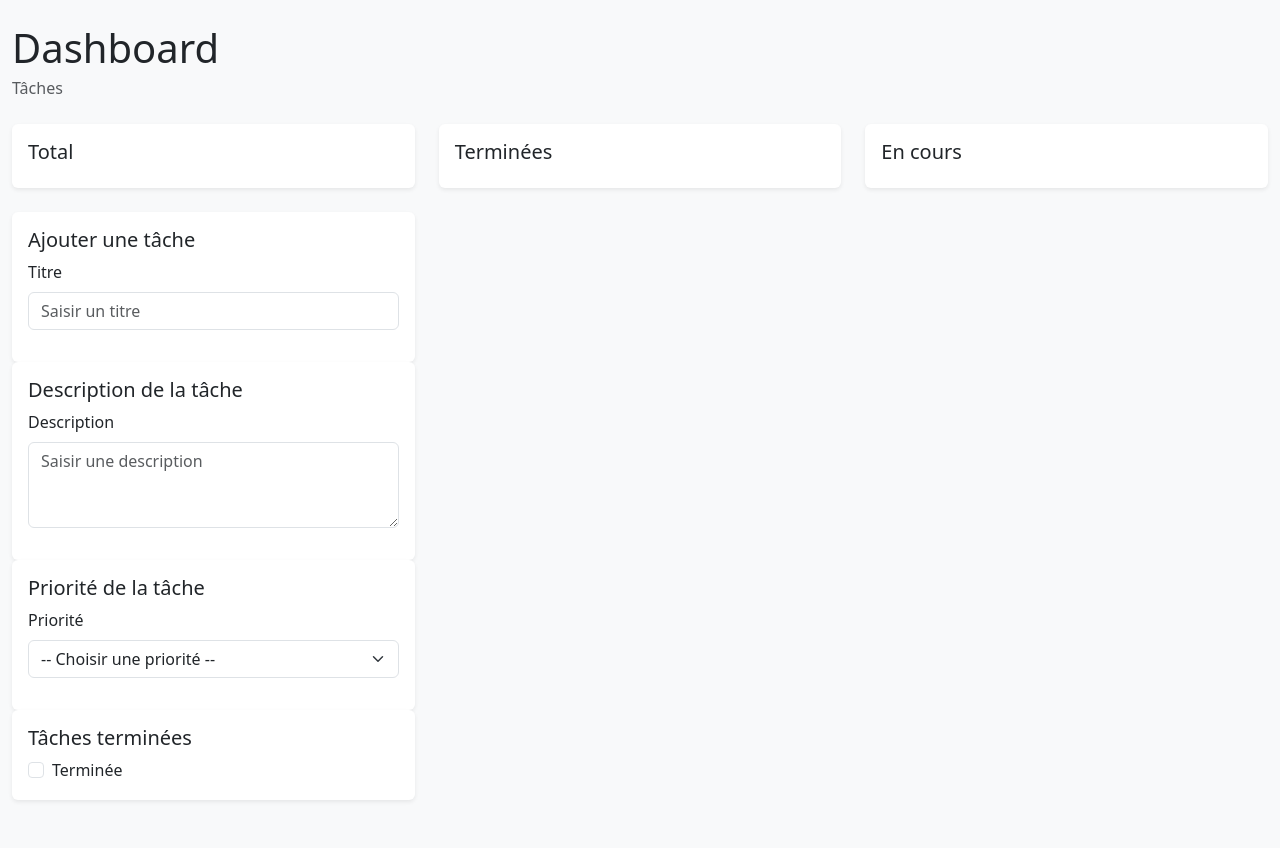
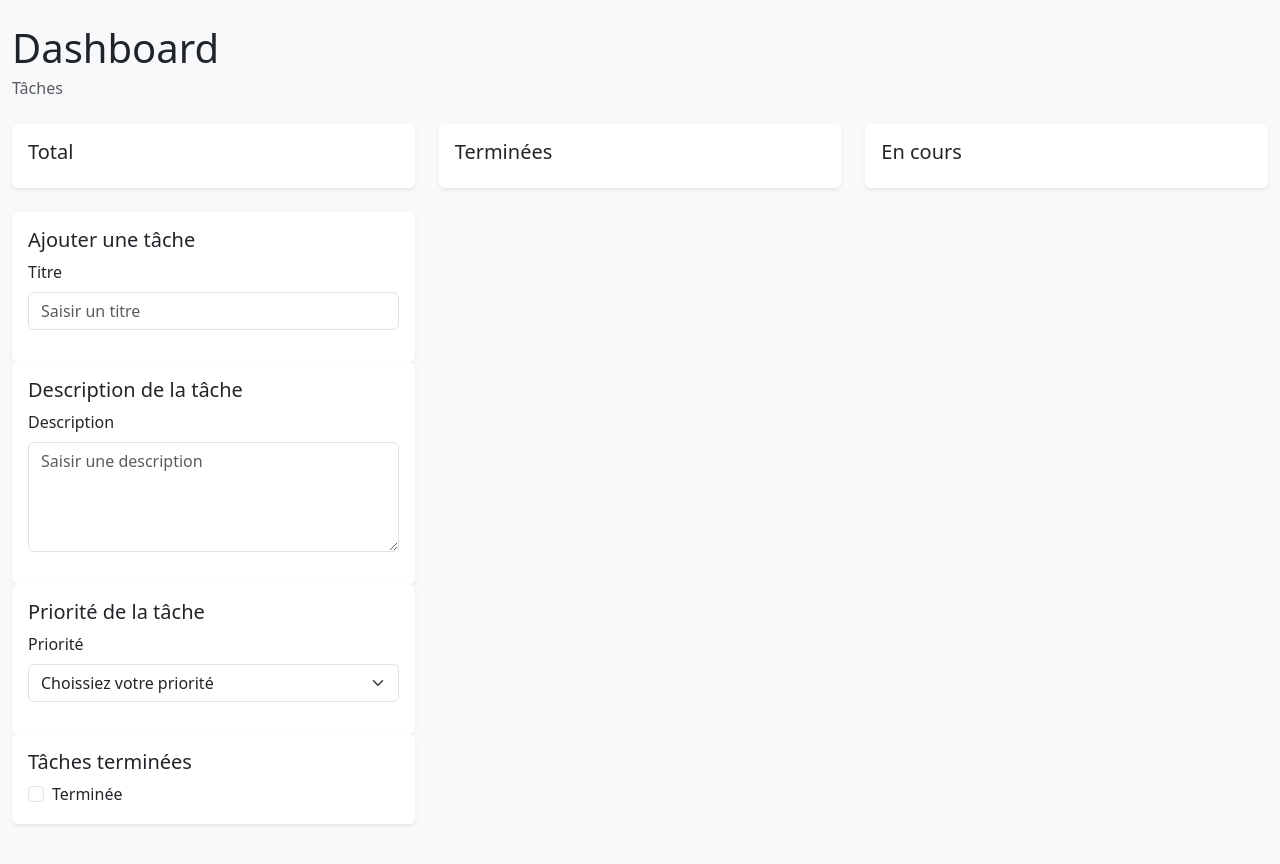
Before and after one commit to Jordandevop/Dashboard_1, a React (Vite) app: page / in a window 1280 px wide. Shown: the top 864 px of the page. Built offline with nearby package versions, Linux system fonts and the light colour scheme.

Commit message:
up select

```diff
--- a/src/components/TaskDashboard.jsx
+++ b/src/components/TaskDashboard.jsx
@@ -5,6 +5,12 @@ export default function TaskDashboard() {
   const [title, setTitle] = useState("");
   const [description, setDescription] = useState("");
   const [priority, setPriority] = useState("");
+  const PRIORITY_OPTIONS = [
+    { value: "home", label: "Choissiez votre priorité"},
+    { value: "low", label: "Basse" },
+    { value: "normale", label: "Normale" },
+    { value: "high", label: "Haute" },
+  ];
   const [done, setDone] = useState(false);
   return (
     <>
@@ -68,7 +74,7 @@ export default function TaskDashboard() {
                   as="textarea"
                   name="description"
                   placeholder="Saisir une description"
-                  rows={3}
+                  rows={4}
                   value={description}
                   onChange={(e) => setDescription(e.target.value)}
                 />
@@ -81,15 +87,17 @@ export default function TaskDashboard() {
               <Card.Title>Priorité de la tâche</Card.Title>
               <Form.Group className="mb-3" controlId="description">
                 <Form.Label>Priorité</Form.Label>
+
                 <Form.Select
                   name="priority"
                   value={priority}
                   onChange={(e) => setPriority(e.target.value)}
                 >
-                  <option value="">-- Choisir une priorité --</option>
-                  <option value="basse">Basse</option>
-                  <option value="normale">Normale</option>
-                  <option value="haute">Haute</option>
+                  {PRIORITY_OPTIONS.map((option) => (
+                    <option key={option.value} value={option.value}>
+                      {option.label}
+                    </option>
+                  ))}
                 </Form.Select>
               </Form.Group>
             </Card.Body>
```
